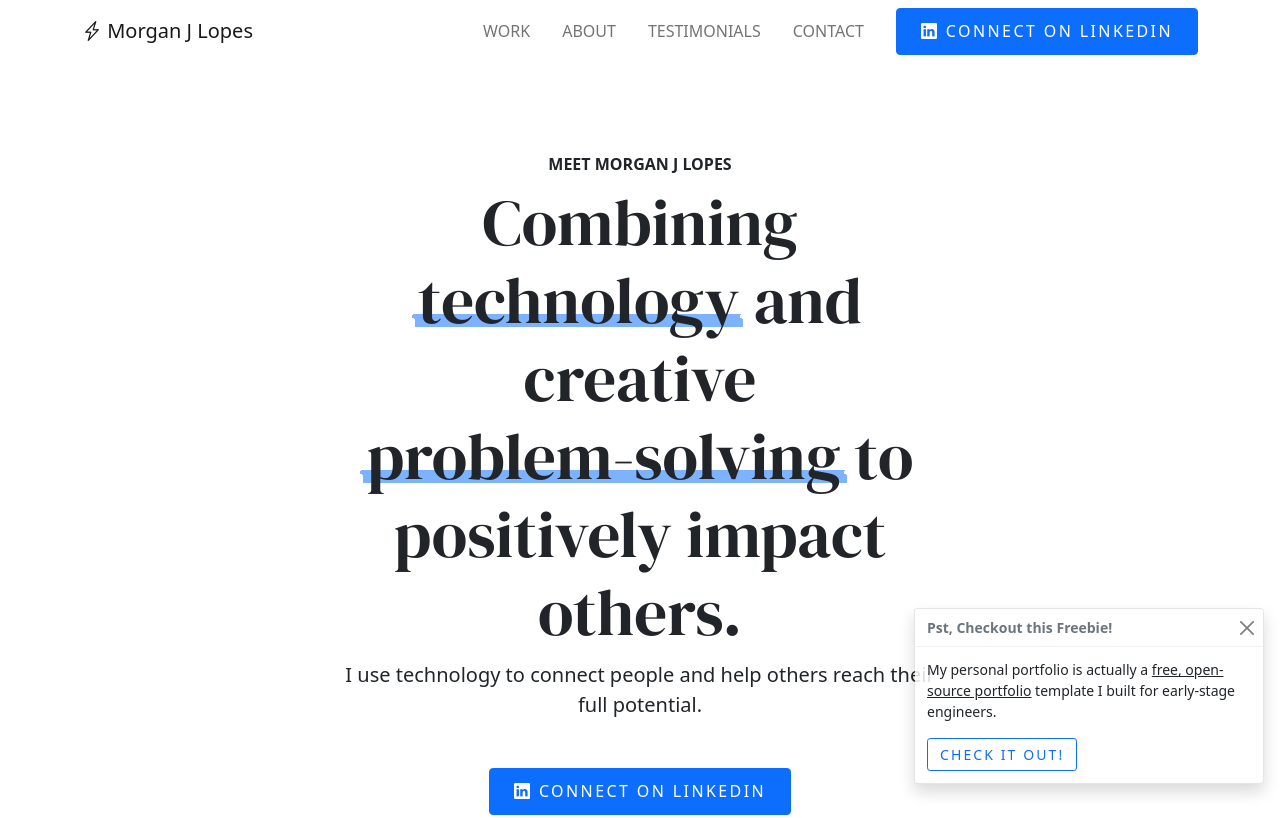
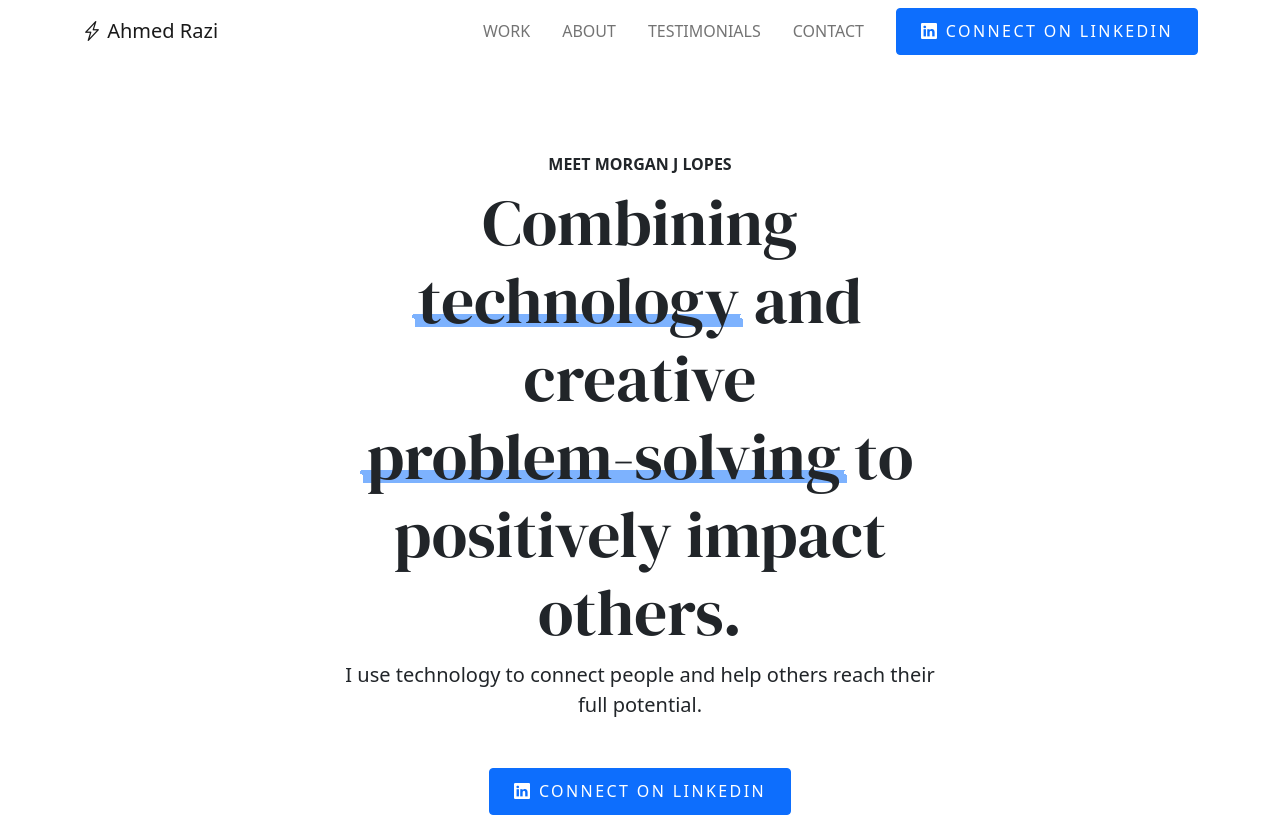
Before and after one commit to ahmedrazi-glitch/portfolio, a plain HTML site: page index.html in a window 1280 px wide. Shown: the top 818 px of the page. Drawn offline with nearby package versions, Linux system fonts and the light colour scheme.

Commit message:
checking changes in deployed version

```diff
--- a/index.html
+++ b/index.html
@@ -13,7 +13,7 @@
 <body>
   <nav class="navbar navbar-expand-lg bg-white navbar-light fixed-top">
     <div class="container">
-      <a class="navbar-brand" href="#"><i class="bi-lightning-charge"></i> Morgan J Lopes</a>
+      <a class="navbar-brand" href="#"><i class="bi-lightning-charge"></i> Ahmed Razi</a>
 
       <button class="navbar-toggler" type="button" data-bs-toggle="collapse" data-bs-target="#navbarSupportedContent" aria-controls="navbarSupportedContent" aria-expanded="false" aria-label="Toggle navigation">
         <span class="navbar-toggler-icon"></span>
@@ -475,7 +475,7 @@
     </div>
   </footer>
 
-  <div class="toast show position-fixed" role="alert" aria-live="assertive" aria-atomic="true">
+  <!-- <div class="toast show position-fixed" role="alert" aria-live="assertive" aria-atomic="true">
     <div class="toast-header">
       <strong class="me-auto">Pst, Checkout this Freebie!</strong>
       <button type="button" class="btn-close" data-bs-dismiss="toast" aria-label="Close"></button>
@@ -485,7 +485,7 @@
 
       <a href='https://github.com/morganjlopes/portfolio-template' target='_blank' class='btn btn-outline-primary btn-sm'>Check it out!</a>
     </div>
-  </div>
+  </div> -->
 
   <svg xmlns="//www.w3.org/2000/svg" version="1.1" class="svg-filters" style="display:none;">
     <defs>
```
